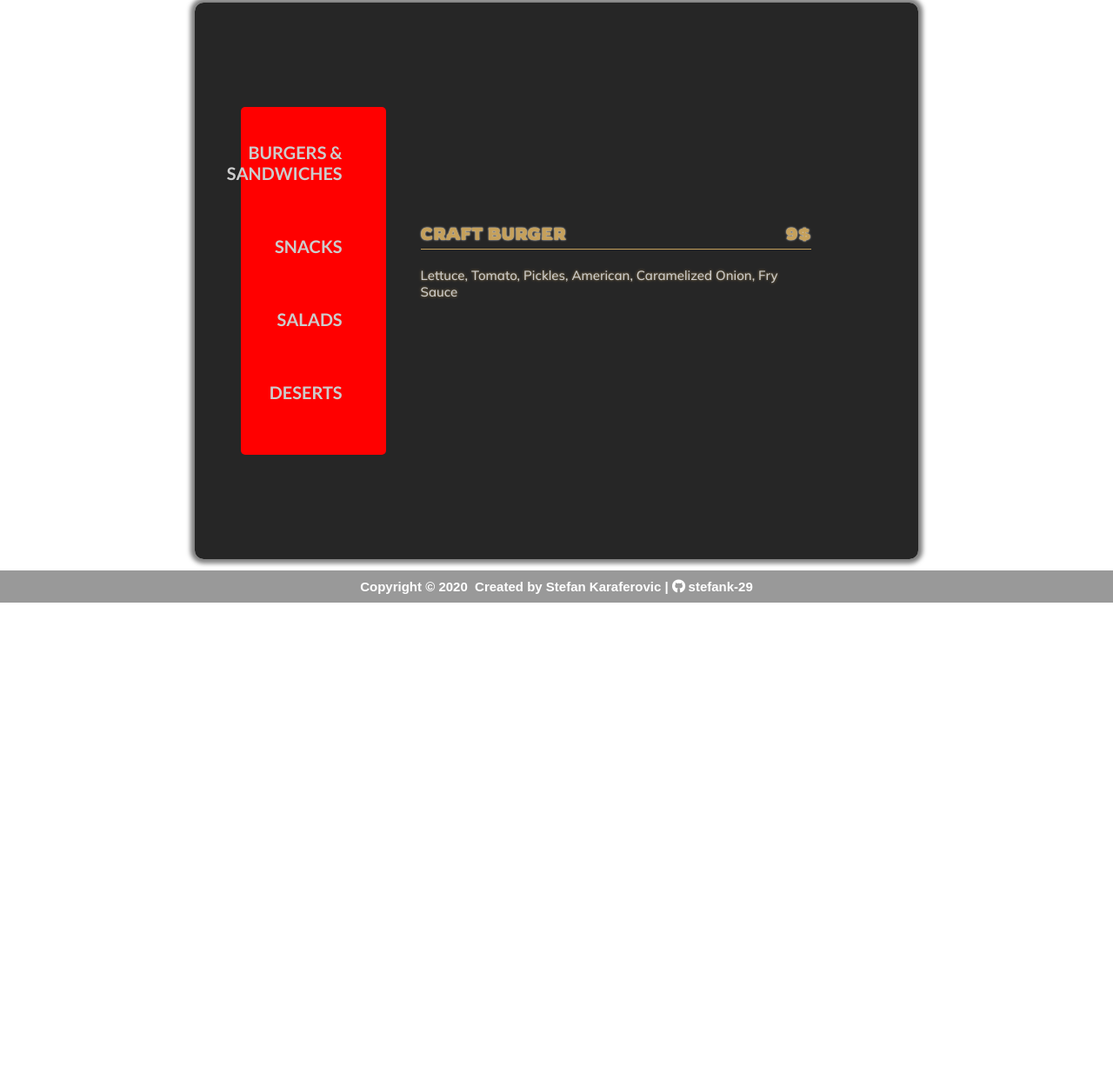
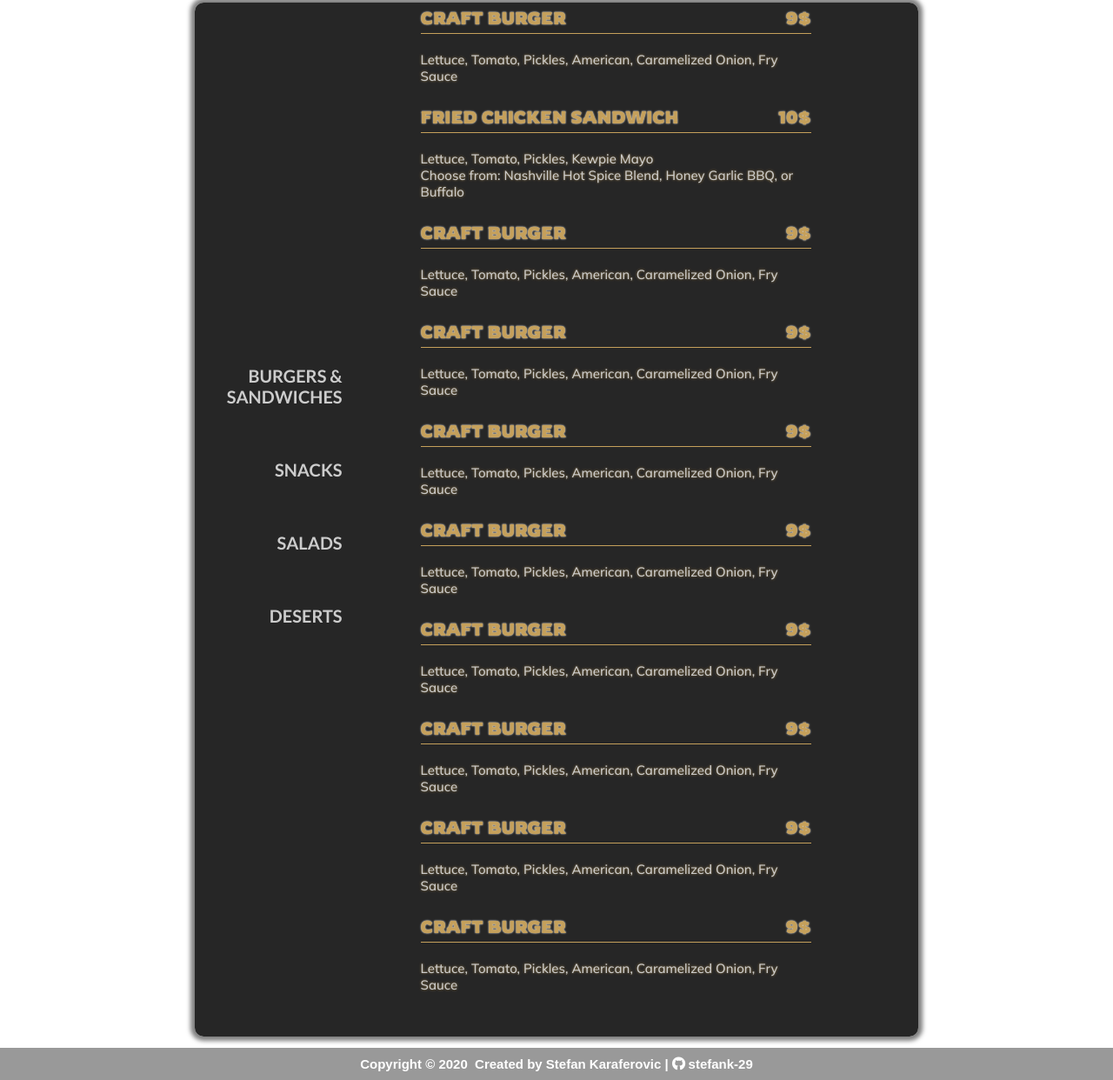
Before and after one commit to stefank-29/Restaurant-Site, a plain HTML site: page index.html in a window 1280 px wide. Shown: the part 107-1349 px from the top of the page at 87% size. Before the commit the page ends 800 px from the top, so only its background shows below. Drawn offline with Linux system fonts and the light colour scheme; a web font is replaced by a local one.

Commit message:
Menu items style

```diff
--- a/css/styles.css
+++ b/css/styles.css
@@ -99,8 +99,6 @@ nav li:not(#logo-li):hover, .active{
 
 }
 
-
-
 nav #logo-li{
     padding: 0;
     margin: 0;
@@ -115,9 +113,9 @@ nav #logo{
     width: 12rem;
 }
 
-
 /***********menu****************/
 #menu-content{
+    overflow: auto; /*da raste*/
     position: relative;
     width: 65%;
     height: 100vh; /*mora ekspiciton da se navede da bi radio %*/
@@ -139,8 +137,7 @@ nav #logo{
     justify-content: start;
     justify-self: flex-start;
     margin: 0 1rem;
-    background-color: rgba(0, 0, 0, 0.4);
-    background-color: red;
+    /* background-color: red; */
     border-radius: 5px;
 }
 
@@ -151,6 +148,7 @@ nav #logo{
     align-items: flex-end;
     justify-content: start;
     padding: 0rem 2rem 2rem;
+    margin-top: -2.5rem;
 }
 
 #menu li{
@@ -161,6 +159,7 @@ nav #logo{
     text-align: right;
     font-family: 'Lato', sans-serif;
     font-size: 2rem;
+    cursor: pointer;
 
 }
 
@@ -170,7 +169,6 @@ nav #logo{
     margin: 0 3rem;
     padding: 0rem 5rem 3rem 0rem;
     /* background-color: blue; */
-
     border-radius: 5px;
     color: whitesmoke;
 
@@ -180,6 +178,7 @@ nav #logo{
     display: flex;
     flex-direction: column;
     justify-content: center;
+    cursor: pointer;
 }
 
 .menu-item-header{
--- a/index.html
+++ b/index.html
@@ -49,6 +49,98 @@
                     <div class="menu-item-description">
                         <p>Lettuce, Tomato, Pickles, American, Caramelized Onion, Fry Sauce</p>
                     </div>
+
+                </div>
+                <div class="menu-item">
+                    <div class="menu-item-header">
+                        <h2 class="name">FRIED CHICKEN SANDWICH</h2>
+                        <span class="price">10$</span>
+                    </div>
+                    <div class="menu-item-description">
+                        <p>Lettuce, Tomato, Pickles, Kewpie Mayo <br>
+                            Choose from: Nashville Hot Spice Blend, Honey Garlic BBQ, or Buffalo</p>
+                    </div>
+
+                </div>
+                <div class="menu-item">
+                    <div class="menu-item-header">
+                        <h2 class="name">CRAFT BURGER</h2>
+                        <span class="price">9$</span>
+                    </div>
+                    <div class="menu-item-description">
+                        <p>Lettuce, Tomato, Pickles, American, Caramelized Onion, Fry Sauce</p>
+                    </div>
+
+                </div>
+                <div class="menu-item">
+                    <div class="menu-item-header">
+                        <h2 class="name">CRAFT BURGER</h2>
+                        <span class="price">9$</span>
+                    </div>
+                    <div class="menu-item-description">
+                        <p>Lettuce, Tomato, Pickles, American, Caramelized Onion, Fry Sauce</p>
+                    </div>
+
+                </div>
+                <div class="menu-item">
+                    <div class="menu-item-header">
+                        <h2 class="name">CRAFT BURGER</h2>
+                        <span class="price">9$</span>
+                    </div>
+                    <div class="menu-item-description">
+                        <p>Lettuce, Tomato, Pickles, American, Caramelized Onion, Fry Sauce</p>
+                    </div>
+
+                </div>
+                <div class="menu-item">
+                    <div class="menu-item-header">
+                        <h2 class="name">CRAFT BURGER</h2>
+                        <span class="price">9$</span>
+                    </div>
+                    <div class="menu-item-description">
+                        <p>Lettuce, Tomato, Pickles, American, Caramelized Onion, Fry Sauce</p>
+                    </div>
+
+                </div>
+                <div class="menu-item">
+                    <div class="menu-item-header">
+                        <h2 class="name">CRAFT BURGER</h2>
+                        <span class="price">9$</span>
+                    </div>
+                    <div class="menu-item-description">
+                        <p>Lettuce, Tomato, Pickles, American, Caramelized Onion, Fry Sauce</p>
+                    </div>
+
+                </div>
+                <div class="menu-item">
+                    <div class="menu-item-header">
+                        <h2 class="name">CRAFT BURGER</h2>
+                        <span class="price">9$</span>
+                    </div>
+                    <div class="menu-item-description">
+                        <p>Lettuce, Tomato, Pickles, American, Caramelized Onion, Fry Sauce</p>
+                    </div>
+
+                </div>
+                <div class="menu-item">
+                    <div class="menu-item-header">
+                        <h2 class="name">CRAFT BURGER</h2>
+                        <span class="price">9$</span>
+                    </div>
+                    <div class="menu-item-description">
+                        <p>Lettuce, Tomato, Pickles, American, Caramelized Onion, Fry Sauce</p>
+                    </div>
+
+                </div>
+                <div class="menu-item">
+                    <div class="menu-item-header">
+                        <h2 class="name">CRAFT BURGER</h2>
+                        <span class="price">9$</span>
+                    </div>
+                    <div class="menu-item-description">
+                        <p>Lettuce, Tomato, Pickles, American, Caramelized Onion, Fry Sauce</p>
+                    </div>
+
                 </div>
             </div>
         </div>
```
